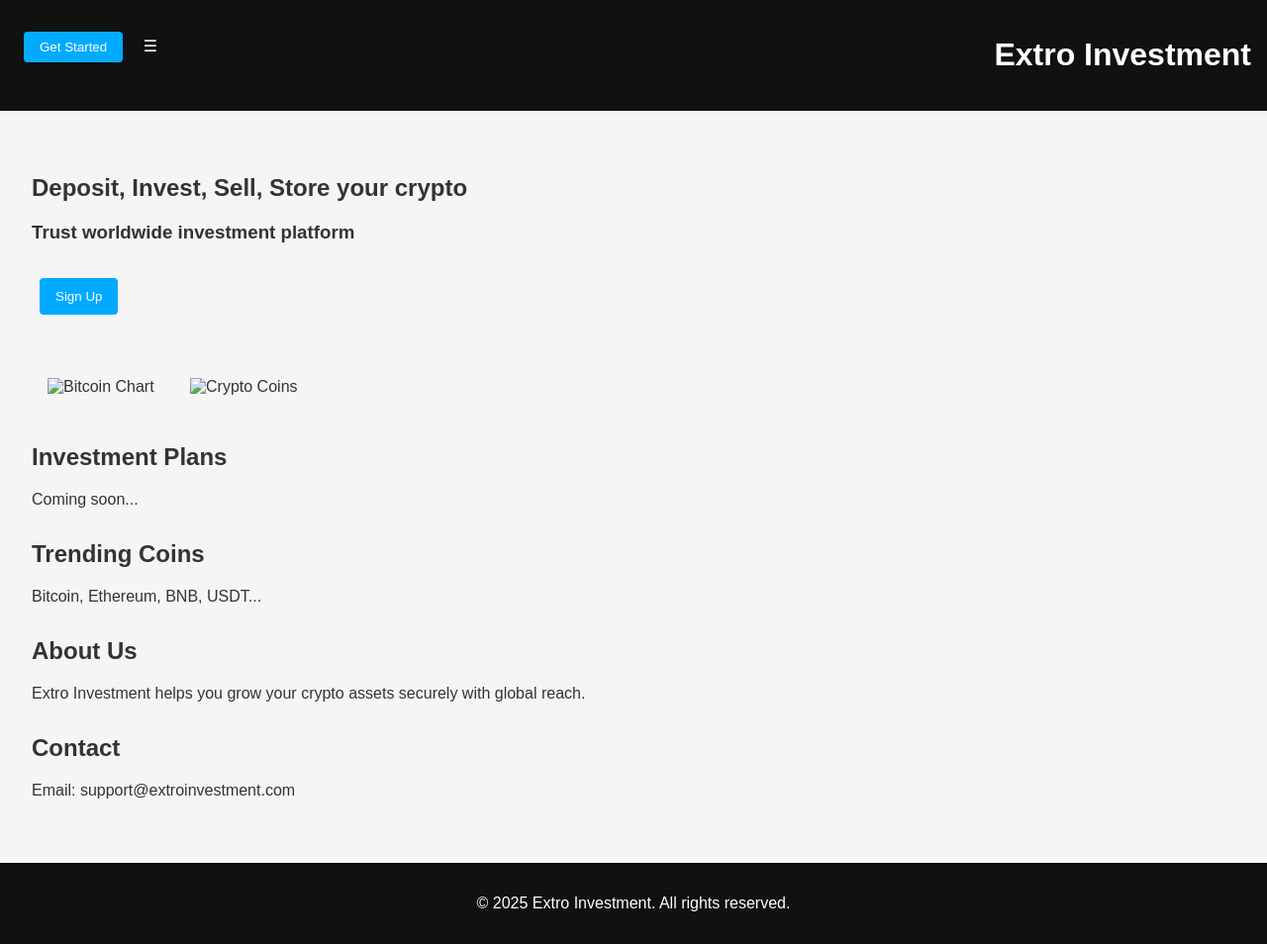
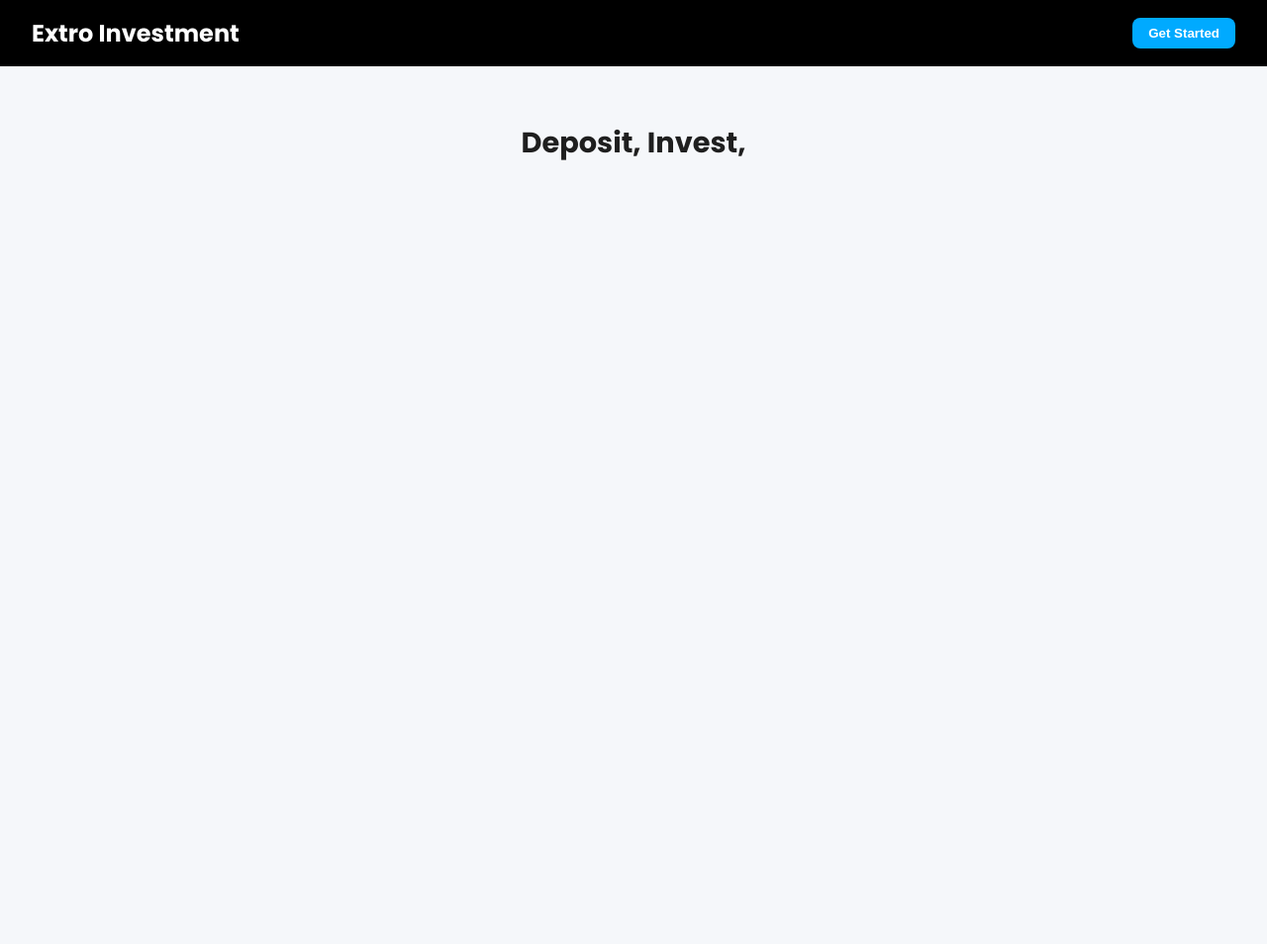
Before and after one commit to MiracleEric345/Extro, a plain HTML site: page index.html in a window 1280 px wide. Shown: the whole page at 99% size. After the commit the page ends 800 px from the top, so only its background shows below. Drawn offline with Linux system fonts and the light colour scheme.

Commit message:
index.html

```diff
--- a/index.html
+++ b/index.html
@@ -1,63 +1,96 @@
-<!DOCTYPE html>
-<html lang="en">
+<!DOCTYPE html><html lang="en">
 <head>
-  <meta charset="UTF-8" />
-  <meta name="viewport" content="width=device-width, initial-scale=1.0"/>
+  <meta charset="UTF-8">
+  <meta name="viewport" content="width=device-width, initial-scale=1.0">
   <title>Extro Investment</title>
-  <link rel="stylesheet" href="style.css" />
+  <link href="https://fonts.googleapis.com/css2?family=Poppins:wght@400;600;700&display=swap" rel="stylesheet">
+  <style>
+    body {
+      background: #f5f7fa;
+      font-family: 'Poppins', sans-serif;
+      color: #1f1f1f;
+      margin: 0;
+      padding: 0;
+    }header {
+  background: #000;
+  color: #fff;
+  padding: 1rem 2rem;
+  display: flex;
+  justify-content: space-between;
+  align-items: center;
+}
+
+.logo {
+  font-size: 1.5rem;
+  font-weight: 700;
+}
+
+.get-started-btn {
+  background: #00aaff;
+  color: #fff;
+  padding: 0.5rem 1rem;
+  border-radius: 8px;
+  border: none;
+  font-weight: 600;
+  cursor: pointer;
+  transition: transform 0.2s;
+}
+
+.get-started-btn:hover {
+  transform: scale(1.05);
+  background-color: #0099dd;
+}
+
+.section {
+  padding: 2rem 1rem;
+  text-align: center;
+}
+
+.section h2 {
+  font-size: 1.8rem;
+  margin-bottom: 1rem;
+}
+
+.section p {
+  font-size: 1rem;
+  color: #444;
+}
+
+.cta-button {
+  background-color: #00aaff;
+  padding: 0.8rem 1.5rem;
+  color: #fff;
+  font-weight: bold;
+  border: none;
+  border-radius: 10px;
+  transition: all 0.3s;
+}
+
+.cta-button:hover {
+  background-color: #0077cc;
+  transform: scale(1.05);
+}
+
+.image-grid {
+  display: flex;
+  justify-content: center;
+  gap: 1rem;
+  margin-top: 1.5rem;
+  flex-wrap: wrap;
+}
+
+.image-grid img {
+  width: 150px;
+  height: auto;
+  border-radius: 12px;
+  box-shadow: 0 4px 10px rgba(0,0,0,0.1);
+}
+
+  </style>
 </head>
 <body>
-  <header class="top-bar">
-    <div class="left">
-      <button onclick="location.href='signup.html'">Get Started</button>
-      <div class="menu">☰
-        <div class="dropdown">
-          <a href="#plans">Investment Plans</a>
-          <a href="#trending">Trending Coins</a>
-          <a href="signup.html">Sign In</a>
-        </div>
-      </div>
-    </div>
-    <div class="right">
-      <h1>Extro Investment</h1>
-    </div>
-  </header>
-
-  <main>
-    <section class="intro">
-      <h2>Deposit, Invest, Sell, Store your crypto</h2>
-      <h3>Trust worldwide investment platform</h3>
-      <button onclick="location.href='signup.html'">Sign Up</button>
-    </section>
-
-    <section class="phones">
-      <img src="phone1.png" alt="Bitcoin Chart"/>
-      <img src="phone2.png" alt="Crypto Coins"/>
-    </section>
-
-    <section id="plans">
-      <h2>Investment Plans</h2>
-      <p>Coming soon...</p>
-    </section>
-
-    <section id="trending">
-      <h2>Trending Coins</h2>
-      <p>Bitcoin, Ethereum, BNB, USDT...</p>
-    </section>
-
-    <section id="about">
-      <h2>About Us</h2>
-      <p>Extro Investment helps you grow your crypto assets securely with global reach.</p>
-    </section>
-
-    <section id="contact">
-      <h2>Contact</h2>
-      <p>Email: support@extroinvestment.com</p>
-    </section>
-  </main>
-
-  <footer>
-    <p>&copy; 2025 Extro Investment. All rights reserved.</p>
-  </footer>
-</body>
-</html>
+  <header>
+    <div class="logo">Extro Investment</div>
+    <button class="get-started-btn">Get Started</button>
+  </header>  <section class="section">
+    <h2>Deposit, Invest,
```
